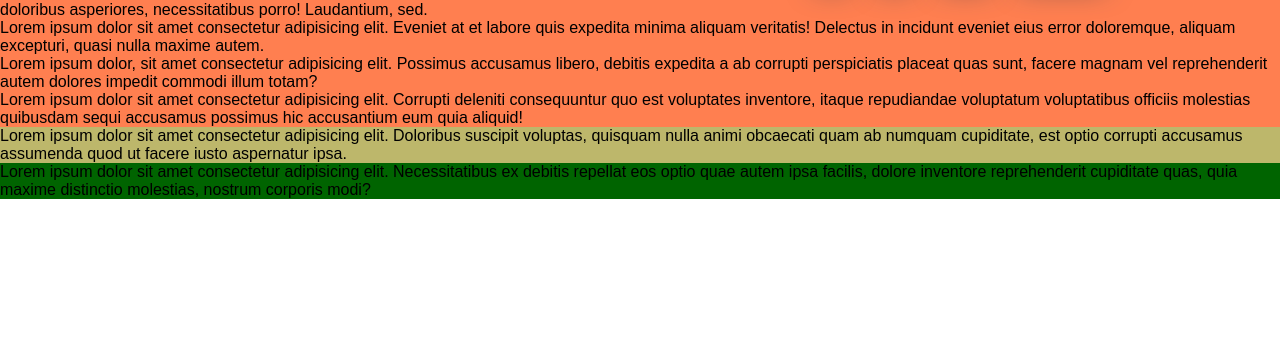
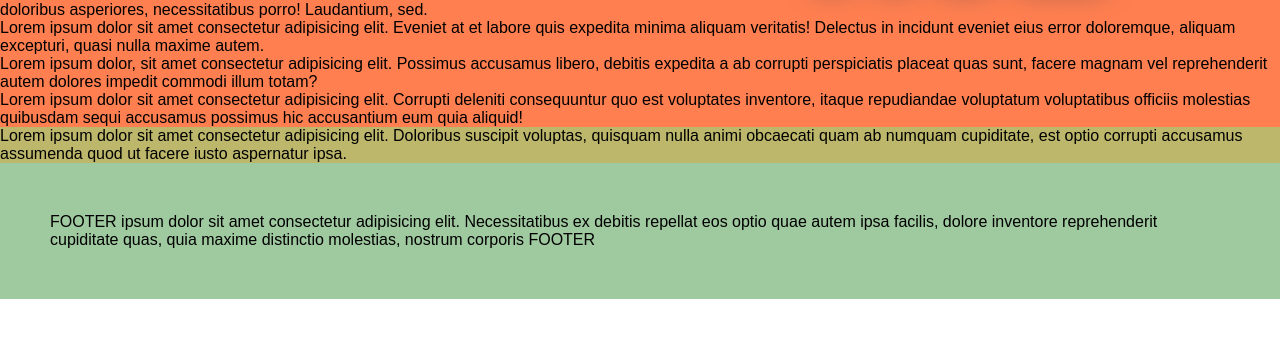
Before and after one commit to jhoelgutierrez/proyectorestaurante, a plain HTML site: page index.html in a window 1280 px wide. Shown: the part 67-404 px from the top of the page. Drawn offline with Linux system fonts and the light colour scheme.

Commit message:
cambie color de footer

```diff
--- a/css/stylos.css
+++ b/css/stylos.css
@@ -77,5 +77,6 @@ li{
 /* AQUI COMIENZA EL ||| FOOTER ||| */
 
 .footer{
-    background-color: darkgreen;
+    background-color: rgba(68, 150, 68, 0.514);
+    padding: 50px;
 }
--- a/index.html
+++ b/index.html
@@ -40,7 +40,7 @@
 
         <div class="footer">
             <footer>
-                <p>Lorem ipsum dolor sit amet consectetur adipisicing elit. Necessitatibus ex debitis repellat eos optio quae autem ipsa facilis, dolore inventore reprehenderit cupiditate quas, quia maxime distinctio molestias, nostrum corporis modi?</p>
+                <p>FOOTER ipsum dolor sit amet consectetur adipisicing elit. Necessitatibus ex debitis repellat eos optio quae autem ipsa facilis, dolore inventore reprehenderit cupiditate quas, quia maxime distinctio molestias, nostrum corporis FOOTER</p>
             </footer>
         </div>
 
```
